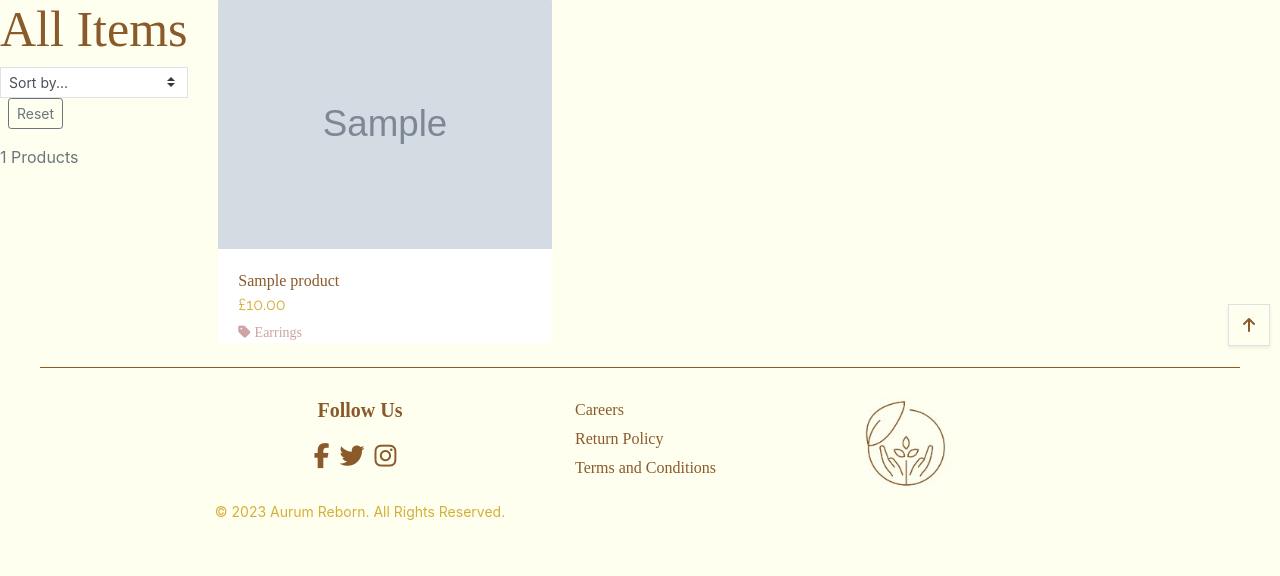
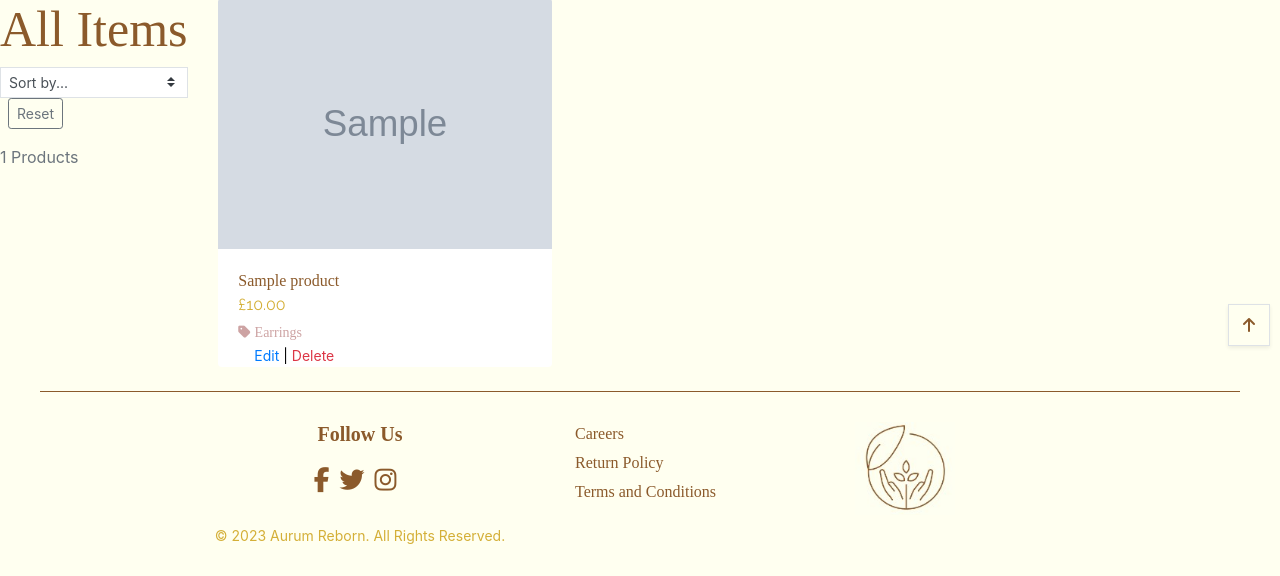
Before and after one commit to rebeccoder/Aurum-Reborn, a Django app: page /products/ in a window 1280 px wide. Shown: the part 444-1020 px from the top of the page. Before the commit the page ends 964 px from the top, so only its background shows below. Run offline with Django 3.2, Linux system fonts and the light colour scheme; a user stored in the database is signed in; data comes from the database, SQL or seed files in the repository; tables that the repository leaves empty hold one stand-in row (values such as "Sample post"); grey boxes marked "Sample" are stand-in pictures; parts of the project's set-up code (start-up, migrations or seed data) failed here and were passed over; some libraries are stand-ins or nearby versions; some web fonts are replaced.

Commit message:
adds edit and delete functionality to product admin

```diff
--- a/products/templates/products/product_detail.html
+++ b/products/templates/products/product_detail.html
@@ -42,6 +42,12 @@
                         </div>
                     </div>
                     <p class="mt-3 product-description">{{ product.description }}</p>
+                    {% if request.user.is_superuser %}
+                    <small class="ml-3">
+                        <a href="{% url 'edit_product' product.sku %}">Edit</a> |
+                        <a class="text-danger" href="{% url 'delete_product' product.sku %}">Delete</a>
+                    </small>
+                {% endif %}
 
                     <form class="form" action="{% url 'add_to_bag' product.sku %}" method="POST">
                         {% csrf_token %}
--- a/products/templates/products/products.html
+++ b/products/templates/products/products.html
@@ -55,6 +55,12 @@
                                 <i class="fas fa-tag mr-1"></i>{{ product.category.friendly_name }}
                             </a>
                         </p>
+                    {% if request.user.is_superuser %}
+                        <small class="ml-3">
+                            <a href="{% url 'edit_product' product.sku %}">Edit</a> |
+                            <a class="text-danger" href="{% url 'delete_product' product.sku %}">Delete</a>
+                        </small>
+                    {% endif %}
                     </div>
                 </div>
             </div>
--- a/products/urls.py
+++ b/products/urls.py
@@ -6,4 +6,5 @@ urlpatterns = [
     path('add/', views.add_product, name='add_product'),
     path('<str:sku>/', views.product_detail, name='product_detail'),
     path('edit/<str:product_sku>/', views.edit_product, name='edit_product'),
+    path('delete/<str:product_sku>/', views.delete_product, name='delete_product'),
 ]
--- a/products/views.py
+++ b/products/views.py
@@ -82,7 +82,6 @@ def add_product(request):
 
     return render(request, template, context)
 
-
 def edit_product(request, product_sku):
     """ Edit a product in the store """
     product = get_object_or_404(Product, pk=product_sku)
@@ -105,3 +104,10 @@ def edit_product(request, product_sku):
     }
 
     return render(request, template, context)
+
+def delete_product(request, product_sku):
+    """ Delete a product from the store """
+    product = get_object_or_404(Product, pk=product_sku)
+    product.delete()
+    messages.success(request, 'Product deleted!')
+    return redirect(reverse('products'))
```
